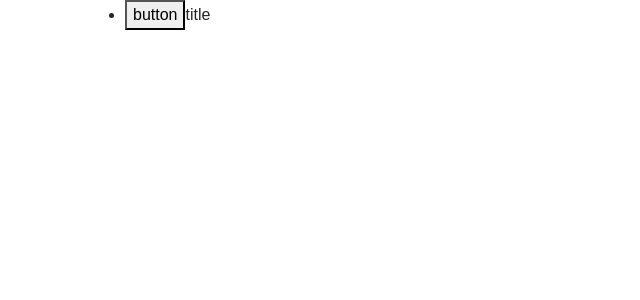
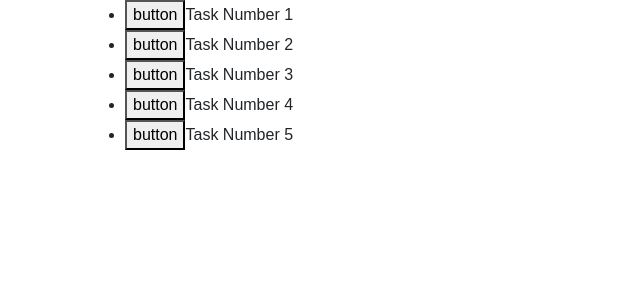
Before and after one commit to jayceehex/to-do-react-app, a React (Create React App) app: page / in a window 1280 px wide. Shown: the top 300 px of the page, without its empty margins (0-640 px from the left). Built offline with nearby package versions, Linux system fonts and the light colour scheme.

Commit message:
Set up Redux and created List component

```diff
--- a/src/App.js
+++ b/src/App.js
@@ -1,11 +1,11 @@
 import React, { Component } from 'react';
 import './App.css';
-import List from './components/List';
+import List from './containers/List'
 
 class App extends Component {
   render() {
     return (
-      <List className="App" />
+      <List />
     );
   }
 }
--- a/src/components/List.jsx
+++ b/src/components/List.jsx
@@ -2,14 +2,25 @@ import React, {Component} from 'react';
 import ListItem from './ListItem';
 
 class List extends Component {
-    constructor(props) {
-        super(props);
-    }
+    // constructor(props) {
+    //     super(props);
+    // }
 
     render () {
         return (
             <ul>
-                <ListItem />
+                {
+                    this.props.tasks.map((task, index) => (
+                        <ListItem
+                            id={task.id}
+                            title={task.title}
+                            notes={task.notes}
+                            dueDate={task.due_date}
+                            completed={task.completed}
+                            key={index}
+                        />
+                    ))
+                }
             </ul>
         )
     }
--- a/src/components/ListItem.jsx
+++ b/src/components/ListItem.jsx
@@ -1,15 +1,16 @@
 import React, {Component} from 'react';
 
 class ListItem extends Component {
-    constructor(props) {
-        super(props);
-    }
+    // constructor(props) {
+    //     super(props);
+    // }
 
     render () {
+        let {id, title, notes, dueDate, completed} = this.props;
         return (
             <li>
                 <button>button</button>
-                <span>title</span>
+                <span>{title}</span>
             </li>
         )
     }
--- /dev/null
+++ b/src/containers/List.js
@@ -0,0 +1,10 @@
+import { connect } from 'react-redux';
+import List from '../components/List';
+
+const mapStateToProps = (state) => {
+    return {
+        tasks: state.tasks
+    }
+}
+
+export default connect(mapStateToProps)(List);
--- a/src/data/initial.js
+++ b/src/data/initial.js
@@ -1,34 +1,42 @@
 const initial = {
-    tasks: {
-        1: {
+    tasks: [
+        {
+            id: 1,
             title: "Task Number 1",
             notes: "sldfjklsdjfklsdjfklsjdflkjsdlkfj",
             completed: false,
             due_date: "2018-09-10",
         },
-        2: {
+        {
+            id: 2,
             title: "Task Number 2",
             notes: "sldfjklsdjfklsdjfklsjdflkjsdlkfj",
             completed: false,
             due_date: "2018-08-31",
         },
-        3: {
+        {
+            id: 3,
             title: "Task Number 3",
             notes: "sldfjklsdjfklsdjfklsjdflkjsdlkfj",
             completed: false,
             due_date: "2018-09-01",
         },
-        4: {
+        {
+            id: 4,
             title: "Task Number 4",
             notes: "sldfjklsdjfklsdjfklsjdflkjsdlkfj",
             completed: false,
             due_date: "2018-09-02",
         },
-        5: {
+        {
+            id: 5,
             title: "Task Number 5",
             notes: "sldfjklsdjfklsdjfklsjdflkjsdlkfj",
             completed: false,
             due_date: "2018-09-30",
         }
-    }
+    ]
 }
+
+
+export default initial;
--- a/src/data/reducer.js
+++ b/src/data/reducer.js
@@ -0,0 +1,7 @@
+const reducer = (state, action) => {
+    switch (action.type) {
+        default: return state;
+    }
+}
+
+export default reducer;
--- a/src/data/store.js
+++ b/src/data/store.js
@@ -0,0 +1,11 @@
+import initial from './initial';
+import reducer from './reducer';
+import { createStore } from 'redux';
+
+const store = createStore(
+    reducer,
+    initial,
+    window.__REDUX_DEVTOOLS_EXTENSION__ && window.__REDUX_DEVTOOLS_EXTENSION__(),
+);
+
+export default store;
--- a/src/index.js
+++ b/src/index.js
@@ -1,8 +1,15 @@
 import React from 'react';
 import ReactDOM from 'react-dom';
+import { Provider } from 'react-redux';
 import './index.css';
 import App from './App';
+import store from './data/store';
 import registerServiceWorker from './registerServiceWorker';
 
-ReactDOM.render(<App />, document.getElementById('root'));
+ReactDOM.render(
+    <Provider store={ store }>
+        <App />
+    </Provider>
+    , document.getElementById('root')
+);
 registerServiceWorker();
```
